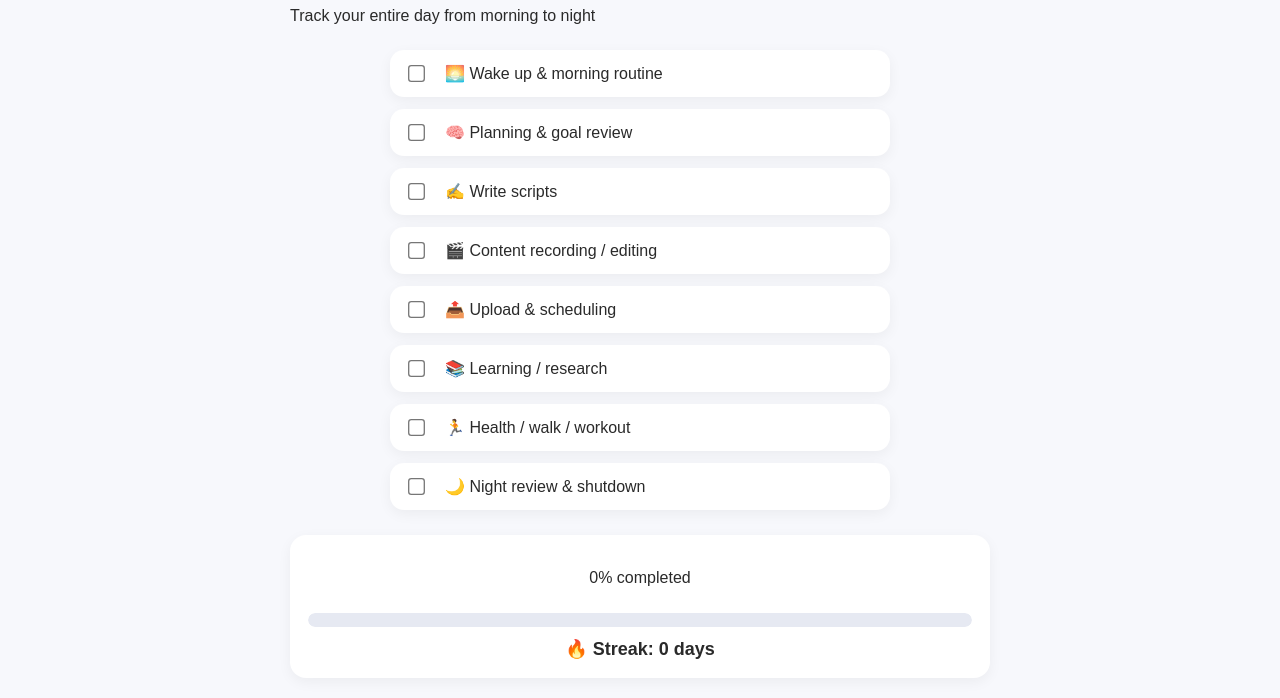
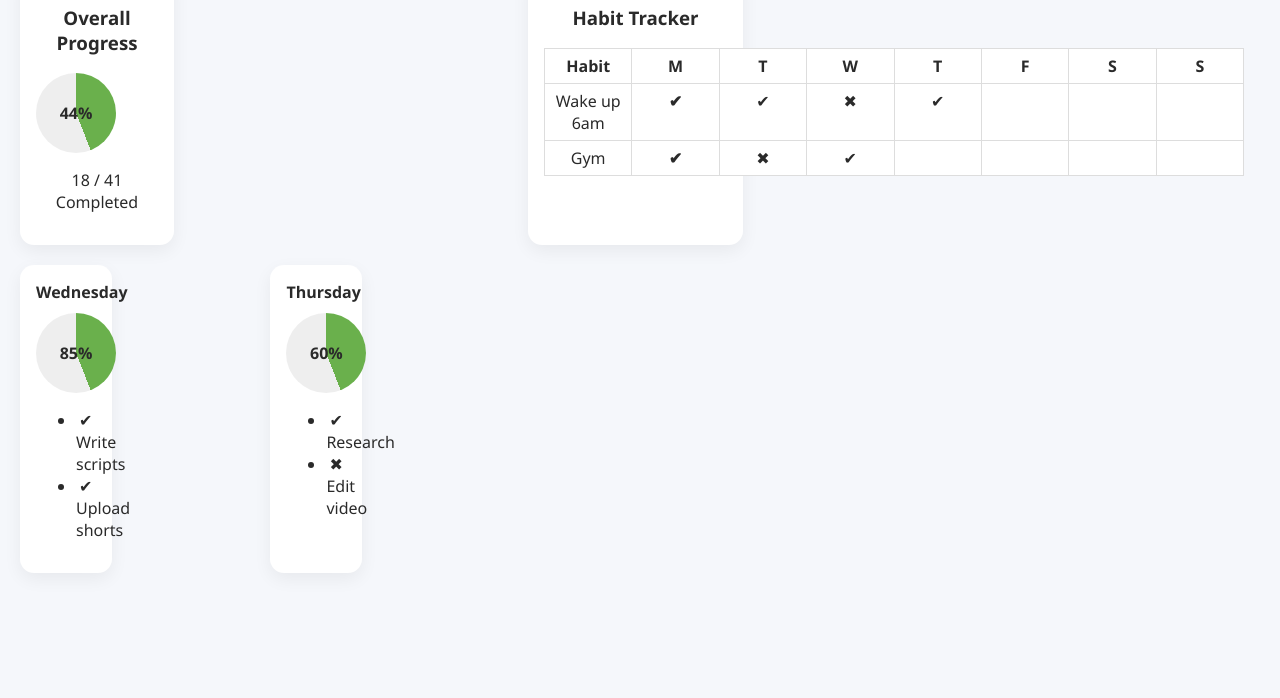
Before and after one commit to Visije/media-dashboard, a plain HTML site: page goals.html in a window 1280 px wide. Shown: the part 136-834 px from the top of the page. After the commit the page ends 800 px from the top, so only its background shows below. Drawn offline with Linux system fonts and the light colour scheme.

Commit message:
Update goals.html

```diff
--- a/goals.html
+++ b/goals.html
@@ -1,152 +1,90 @@
 <!DOCTYPE html>
-<html lang="en">
+<html>
 <head>
-  <base href="./">
-  <meta charset="UTF-8">
-  <title>Daily Goals Tracker</title>
+  <title>Daily Habit & Goal Tracker</title>
   <link rel="stylesheet" href="css/style.css">
-
   <style>
-    .goals-wrapper {
-      max-width: 700px;
-      margin: auto;
+    body { background:#f5f7fb; font-family:Segoe UI; }
+    .grid { display:grid; grid-template-columns: 2fr 3fr; gap:20px; }
+    .card {
+      background:white;
+      padding:16px;
+      border-radius:14px;
+      box-shadow:0 6px 18px rgba(0,0,0,0.06);
     }
-
-    .task-list {
-      list-style: none;
-      padding: 0;
-      margin-top: 25px;
+    .ring {
+      width:80px; height:80px;
+      border-radius:50%;
+      background:conic-gradient(#6ab04c 44%, #eee 0);
+      display:flex; align-items:center; justify-content:center;
+      font-weight:bold;
     }
-
-    .task-list li {
-      background: var(--card, #ffffff);
-      padding: 14px 16px;
-      margin-bottom: 12px;
-      border-radius: 14px;
-      box-shadow: 0 4px 14px rgba(0,0,0,0.05);
-      font-size: 16px;
-      display: flex;
-      align-items: center;
-      gap: 12px;
-      cursor: pointer;
+    .habits table {
+      width:100%; border-collapse:collapse;
     }
-
-    .task-list input {
-      transform: scale(1.3);
-      cursor: pointer;
+    .habits th, .habits td {
+      padding:6px; text-align:center;
     }
-
-    .progress-box {
-      margin-top: 25px;
-      background: var(--card, #ffffff);
-      padding: 18px;
-      border-radius: 16px;
-      box-shadow: 0 4px 14px rgba(0,0,0,0.05);
-      text-align: center;
+    .day-cards {
+      display:grid;
+      grid-template-columns: repeat(5, 1fr);
+      gap:12px;
+      margin-top:20px;
     }
-
-    progress {
-      width: 100%;
-      height: 14px;
-      margin-top: 10px;
-      border-radius: 10px;
-      overflow: hidden;
-    }
-
-    progress::-webkit-progress-bar {
-      background-color: #e6e9f2;
-      border-radius: 10px;
-    }
-
-    progress::-webkit-progress-value {
-      background-color: #6c5ce7;
-      border-radius: 10px;
-    }
-
-    .streak {
-      margin-top: 10px;
-      font-size: 18px;
-      font-weight: 600;
-    }
+    .day h4 { margin:0 0 10px 0; }
   </style>
 </head>
-
 <body>
 
-<nav class="main-nav">
-  <a href="index.html">Dashboard</a>
-  <a href="calendar.html">Calendar</a>
-  <a href="scripts.html">Scripts</a>
-  <a href="goals.html">Goals</a>
-</nav>
+<h1>📈 Weekly Execution Dashboard</h1>
 
-<div class="goals-wrapper">
-
-  <h1>🕒 Daily Goals Tracker</h1>
-  <p>Track your entire day from morning to night</p>
-
-  <ul id="taskList" class="task-list">
-    <li><input type="checkbox"> 🌅 Wake up & morning routine</li>
-    <li><input type="checkbox"> 🧠 Planning & goal review</li>
-    <li><input type="checkbox"> ✍️ Write scripts</li>
-    <li><input type="checkbox"> 🎬 Content recording / editing</li>
-    <li><input type="checkbox"> 📤 Upload & scheduling</li>
-    <li><input type="checkbox"> 📚 Learning / research</li>
-    <li><input type="checkbox"> 🏃 Health / walk / workout</li>
-    <li><input type="checkbox"> 🌙 Night review & shutdown</li>
-  </ul>
-
-  <div class="progress-box">
-    <p id="progressText">0% completed</p>
-    <progress id="progressBar" value="0" max="8"></progress>
-    <div class="streak">🔥 Streak: <span id="streakCount">0</span> days</div>
+<div class="grid">
+  <!-- OVERALL PROGRESS -->
+  <div class="card">
+    <h3>Overall Progress</h3>
+    <div class="ring">44%</div>
+    <p>18 / 41 Completed</p>
   </div>
 
+  <!-- HABIT TRACKER -->
+  <div class="card habits">
+    <h3>Habit Tracker</h3>
+    <table>
+      <tr>
+        <th>Habit</th><th>M</th><th>T</th><th>W</th><th>T</th><th>F</th><th>S</th><th>S</th>
+      </tr>
+      <tr>
+        <td>Wake up 6am</td>
+        <td>✔</td><td>✔</td><td>✖</td><td>✔</td><td></td><td></td><td></td>
+      </tr>
+      <tr>
+        <td>Gym</td>
+        <td>✔</td><td>✖</td><td>✔</td><td></td><td></td><td></td><td></td>
+      </tr>
+    </table>
+  </div>
 </div>
 
-<script>
-const checkboxes = document.querySelectorAll("#taskList input[type='checkbox']");
-const progressText = document.getElementById("progressText");
-const progressBar = document.getElementById("progressBar");
-const streakEl = document.getElementById("streakCount");
+<!-- DAY-WISE PROGRESS -->
+<div class="day-cards">
+  <div class="card day">
+    <h4>Wednesday</h4>
+    <div class="ring">85%</div>
+    <ul>
+      <li>✔ Write scripts</li>
+      <li>✔ Upload shorts</li>
+    </ul>
+  </div>
 
-const todayKey = new Date().toDateString();
-const savedData = JSON.parse(localStorage.getItem("dailyGoals")) || {};
-let streak = Number(localStorage.getItem("streak")) || 0;
-
-// Restore today's progress
-if (savedData.date === todayKey) {
-  checkboxes.forEach((cb, i) => cb.checked = savedData.checked[i]);
-} else {
-  savedData.checked = new Array(checkboxes.length).fill(false);
-}
-
-function updateProgress() {
-  const completed = [...checkboxes].filter(cb => cb.checked).length;
-  const percent = Math.round((completed / checkboxes.length) * 100);
-
-  progressText.innerText = `${percent}% completed`;
-  progressBar.value = completed;
-
-  savedData.date = todayKey;
-  savedData.checked = [...checkboxes].map(cb => cb.checked);
-  localStorage.setItem("dailyGoals", JSON.stringify(savedData));
-
-  if (percent === 100 && savedData.completed !== todayKey) {
-    streak++;
-    localStorage.setItem("streak", streak);
-    savedData.completed = todayKey;
-    localStorage.setItem("dailyGoals", JSON.stringify(savedData));
-  }
-
-  streakEl.innerText = streak;
-}
-
-checkboxes.forEach(cb => cb.addEventListener("change", updateProgress));
-
-streakEl.innerText = streak;
-updateProgress();
-</script>
+  <div class="card day">
+    <h4>Thursday</h4>
+    <div class="ring">60%</div>
+    <ul>
+      <li>✔ Research</li>
+      <li>✖ Edit video</li>
+    </ul>
+  </div>
+</div>
 
 </body>
 </html>
```
